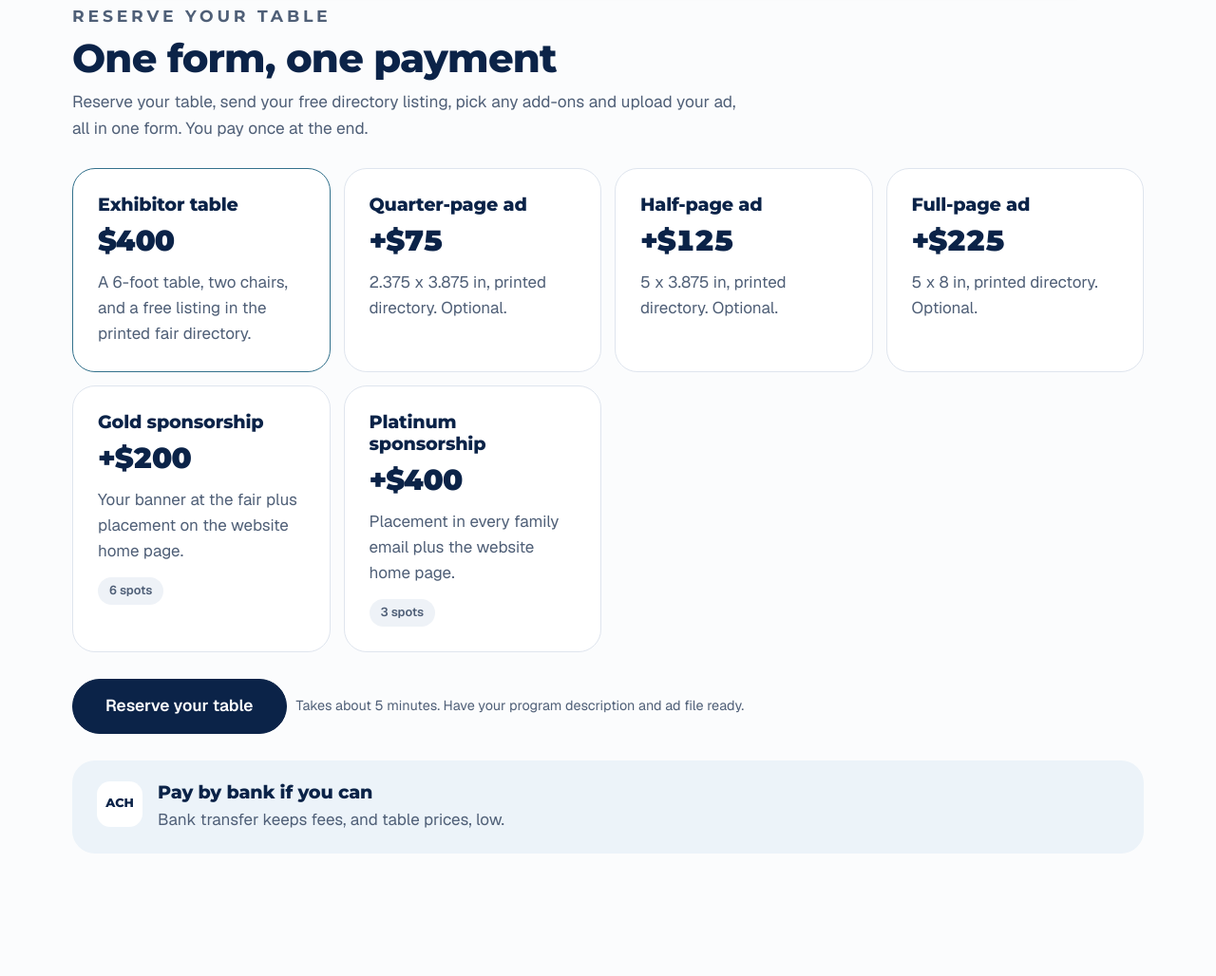
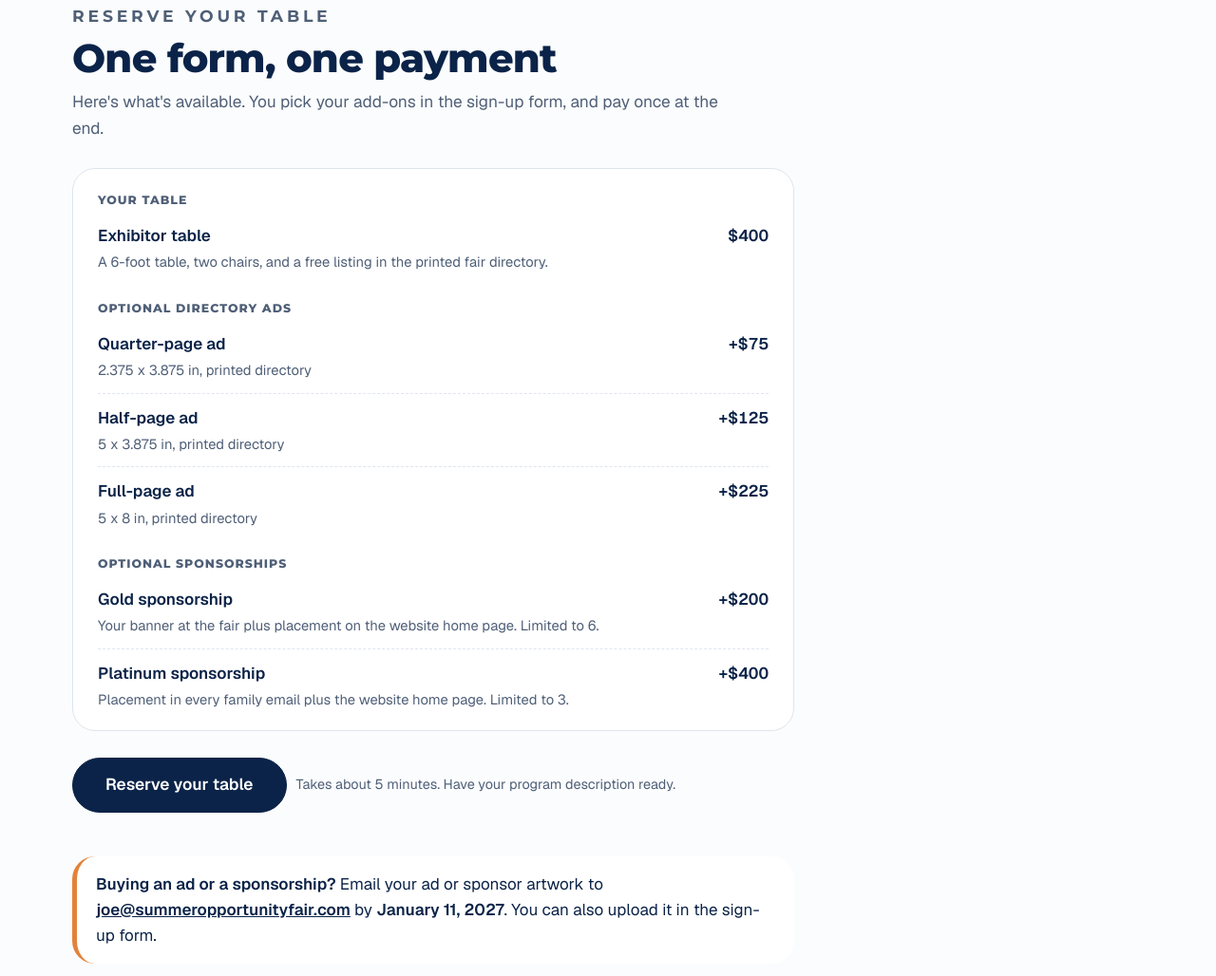
Before and after one commit to Joemulica/Summer-Opportunity-Fair, a plain HTML site: page exhibit.html in a window 1280 px wide. Shown: the part 644-1672 px from the top of the page at 95% size. Drawn offline with nearby package versions, Linux system fonts and the light colour scheme.

Commit message:
Revise exhibit.html for table reservations and ads
Updated the exhibit page with new table reservation details and optional directory ads. Added payment terms and local business sponsorship information.

```diff
--- a/exhibit.html
+++ b/exhibit.html
@@ -23,7 +23,6 @@
 <meta name="twitter:card" content="summary_large_image">
 <meta name="twitter:image" content="https://summeropportunityfair.com/og-image.png">
 <link rel="stylesheet" href="style.css">
-<style>.btn.big { min-height: 58px; padding: 0 34px; font-size: 1.08rem; }</style>
 </head>
 <body>
 <header class="top"><div class="wrap top-in">
@@ -37,19 +36,36 @@
 <p class="lede">Camps, classes and teen programs get a table in front of Westchester families at the moment they're choosing. Every exhibitor gets a free listing in the printed fair directory.</p>
 </div></div></section>
 <section class="band"><div class="wrap">
-<div class="sec-h"><p class="kicker">Reserve your table</p><h2>One form, one payment</h2><p>Reserve your table, send your free directory listing, pick any add-ons and upload your ad, all in one form. You pay once at the end.</p></div>
-<div class="opts">
-<div class="opt table-opt"><div class="opt-h"><h3>Exhibitor table</h3><span class="opt-p">$400</span></div><p>A 6-foot table, two chairs, and a free listing in the printed fair directory.</p></div>
-<div class="opt"><div class="opt-h"><h3>Quarter-page ad</h3><span class="opt-p">+$75</span></div><p>2.375 x 3.875 in, printed directory. Optional.</p></div><div class="opt"><div class="opt-h"><h3>Half-page ad</h3><span class="opt-p">+$125</span></div><p>5 x 3.875 in, printed directory. Optional.</p></div><div class="opt"><div class="opt-h"><h3>Full-page ad</h3><span class="opt-p">+$225</span></div><p>5 x 8 in, printed directory. Optional.</p></div>
-<div class="opt"><div class="opt-h"><h3>Gold sponsorship</h3><span class="opt-p">+$200</span></div><p>Your banner at the fair plus placement on the website home page.</p><span class="pill cap">6 spots</span></div><div class="opt"><div class="opt-h"><h3>Platinum sponsorship</h3><span class="opt-p">+$400</span></div><p>Placement in every family email plus the website home page.</p><span class="pill cap">3 spots</span></div>
+<div class="sec-h"><p class="kicker">Reserve your table</p><h2>One form, one payment</h2><p>Here's what's available. You pick your add-ons in the sign-up form, and pay once at the end.</p></div>
+<style>
+.plist { border: 1px solid var(--line); border-radius: var(--r); background: var(--card); padding: 8px 26px; max-width: 760px; }
+.plist h3 { font-size: .78rem; letter-spacing: .08em; text-transform: uppercase; color: var(--muted); margin: 18px 0 4px; }
+.plist ul { list-style: none; margin: 0; padding: 0; }
+.plist li { display: flex; justify-content: space-between; align-items: baseline; gap: 16px; padding: 12px 0; border-bottom: 1px dashed var(--line); }
+.plist li:last-child { border-bottom: 0; }
+.plist .nm { font-weight: 600; }
+.plist .ds { display: block; color: var(--muted); font-size: .92rem; font-weight: 400; margin-top: 2px; }
+.plist .pr { font-weight: 700; font-variant-numeric: tabular-nums; white-space: nowrap; }
+.art-note { max-width: 760px; margin-top: 18px; padding: 16px 20px; border-radius: var(--r); background: var(--card); border-left: 5px solid #e2823a; }
+.art-note a { font-weight: 600; }
+.btn.big { min-height: 58px; padding: 0 34px; font-size: 1.08rem; }
+</style>
+<div class="plist">
+<h3>Your table</h3>
+<ul><li><span class="nm">Exhibitor table<span class="ds">A 6-foot table, two chairs, and a free listing in the printed fair directory.</span></span><span class="pr">$400</span></li></ul>
+<h3>Optional directory ads</h3>
+<ul><li><span class="nm">Quarter-page ad<span class="ds">2.375 x 3.875 in, printed directory</span></span><span class="pr">+$75</span></li><li><span class="nm">Half-page ad<span class="ds">5 x 3.875 in, printed directory</span></span><span class="pr">+$125</span></li><li><span class="nm">Full-page ad<span class="ds">5 x 8 in, printed directory</span></span><span class="pr">+$225</span></li></ul>
+<h3>Optional sponsorships</h3>
+<ul><li><span class="nm">Gold sponsorship<span class="ds">Your banner at the fair plus placement on the website home page. Limited to 6.</span></span><span class="pr">+$200</span></li><li><span class="nm">Platinum sponsorship<span class="ds">Placement in every family email plus the website home page. Limited to 3.</span></span><span class="pr">+$400</span></li></ul>
 </div>
-<div class="cta"><a class="btn big" data-link="signupForm" href="#">Reserve your table</a><p class="small-note">Takes about 5 minutes. Have your program description and ad file ready.</p></div>
+<div class="cta"><a class="btn big" data-link="signupForm" href="#">Reserve your table</a><p class="small-note">Takes about 5 minutes. Have your program description ready.</p></div>
+<div class="art-note"><strong>Buying an ad or a sponsorship?</strong> Email your ad or sponsor artwork to <a href="mailto:joe@summeropportunityfair.com">joe@summeropportunityfair.com</a> by <strong>January 11, 2027</strong>. You can also upload it in the sign-up form.</div>
 <div class="ach"><span class="ic" aria-hidden="true">ACH</span><div><h3>Pay by bank if you can</h3><p>Bank transfer keeps fees, and table prices, low.</p></div></div>
 </div></section>
 <section class="band"><div class="wrap two">
 <div><h2>Directory ad sizes</h2><div class="tbl"><table><thead><tr><th>Ad</th><th>Size</th><th class="num">Price</th></tr></thead><tbody><tr><td>Quarter-page ad</td><td>2.375 x 3.875 in</td><td class='num'>$75</td></tr><tr><td>Half-page ad</td><td>5 x 3.875 in</td><td class='num'>$125</td></tr><tr><td>Full-page ad</td><td>5 x 8 in</td><td class='num'>$225</td></tr></tbody></table></div>
-<p class="small-note">The directory is a 5.5 x 8.5 in booklet. Send a print-ready PDF or high-resolution image by February 1, 2027. Need help with a design? Ask us.</p></div>
-<div><h2>Payment terms</h2><ul class="talks"><li>Your table is confirmed once payment clears. You&#x27;ll get a receipt by email.</li><li>Bank transfer (ACH) at checkout is preferred. It keeps table prices low.</li><li>Gold and Platinum are upgrades for exhibitors and are first come, first served.</li><li>Send your listing details in the sign-up form. Upload your ad there too, or email it by February 1, 2027.</li><li>Full refund until 30 days before the fair. If the fair is snowed out, your table moves to the snow date or you get a full refund.</li></ul></div>
+<p class="small-note">The directory is a 5.5 x 8.5 in booklet. Send a print-ready PDF or high-resolution image by January 11, 2027. Need help with a design? Ask us.</p></div>
+<div><h2>Payment terms</h2><ul class="talks"><li>Your table is confirmed once payment clears. You&#x27;ll get a receipt by email.</li><li>Bank transfer (ACH) at checkout is preferred. It keeps table prices low.</li><li>Gold and Platinum are upgrades for exhibitors and are first come, first served.</li><li>Send your listing details in the sign-up form. Upload your ad there too, or email it by January 11, 2027.</li><li>Full refund until 30 days before the fair. If the fair is snowed out, your table moves to the snow date or you get a full refund.</li></ul></div>
 </div></section>
 <section class="band"><div class="wrap two">
 <div><h2>Local business?</h2><p class="small-note">Pediatric practices, banks, realtors and other local businesses can sponsor the whole fair. Ask about presenting sponsorship at joe@summeropportunityfair.com.</p><a class="btn ghost" data-link="contact" href="#">Ask about sponsorship</a></div>
```
